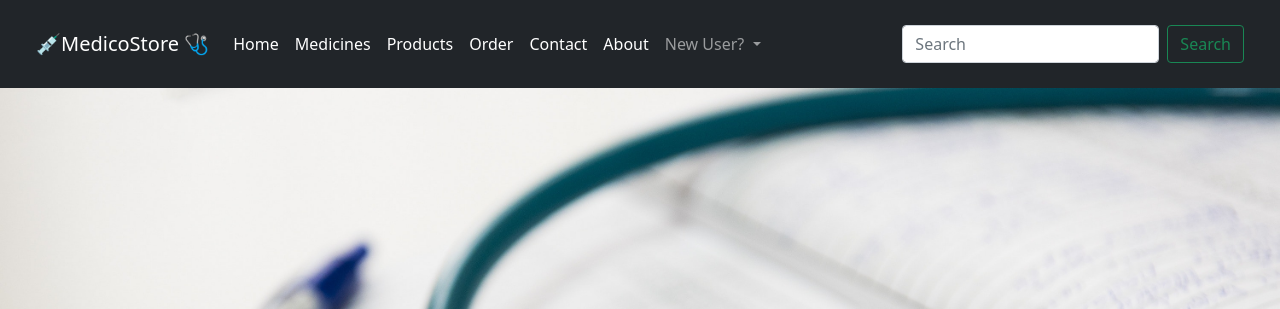
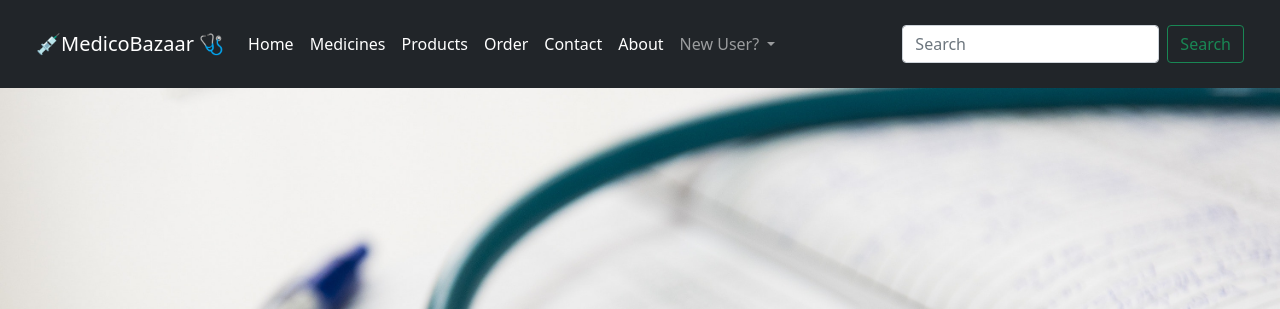
Before and after one commit to nirajkumarsingh51/pharmacyproject, a Django app: page / in a window 1280 px wide. Shown: the top 309 px of the page. Run offline with Django 4.2, Linux system fonts and the light colour scheme; data comes from the database, SQL or seed files in the repository; both versions use the stored data as it was after the commit; some libraries are stand-ins or nearby versions.

Commit message:
Add files via upload

```diff
--- a/pharmacyproject/settings.py
+++ b/pharmacyproject/settings.py
@@ -25,7 +25,7 @@ SECRET_KEY = 'django-insecure-w18o+g_=!y_pfauhf@*hya5eib%4@g-q4u(jjbg%2)m4!%nygh
 # SECURITY WARNING: don't run with debug turned on in production!
 DEBUG = True
 
-ALLOWED_HOSTS = ['.vercel.app']
+ALLOWED_HOSTS = []
 
 
 # Application definition
--- a/templates/base.html
+++ b/templates/base.html
@@ -24,7 +24,7 @@
 
     <nav class="navbar navbar-expand-lg navbar-dark bg-dark p-4">
         <div class="container-fluid">
-          <a class="navbar-brand" href="/">💉MedicoStore 🩺</a>
+          <a class="navbar-brand" href="/">💉MedicoBazaar 🩺</a>
           <button class="navbar-toggler" type="button" data-bs-toggle="collapse" data-bs-target="#navbarSupportedContent" aria-controls="navbarSupportedContent" aria-expanded="false" aria-label="Toggle navigation">
             <span class="navbar-toggler-icon"></span>
           </button>
```
Also changed, not shown: db.sqlite3, media/products/condome.jpeg (added).
